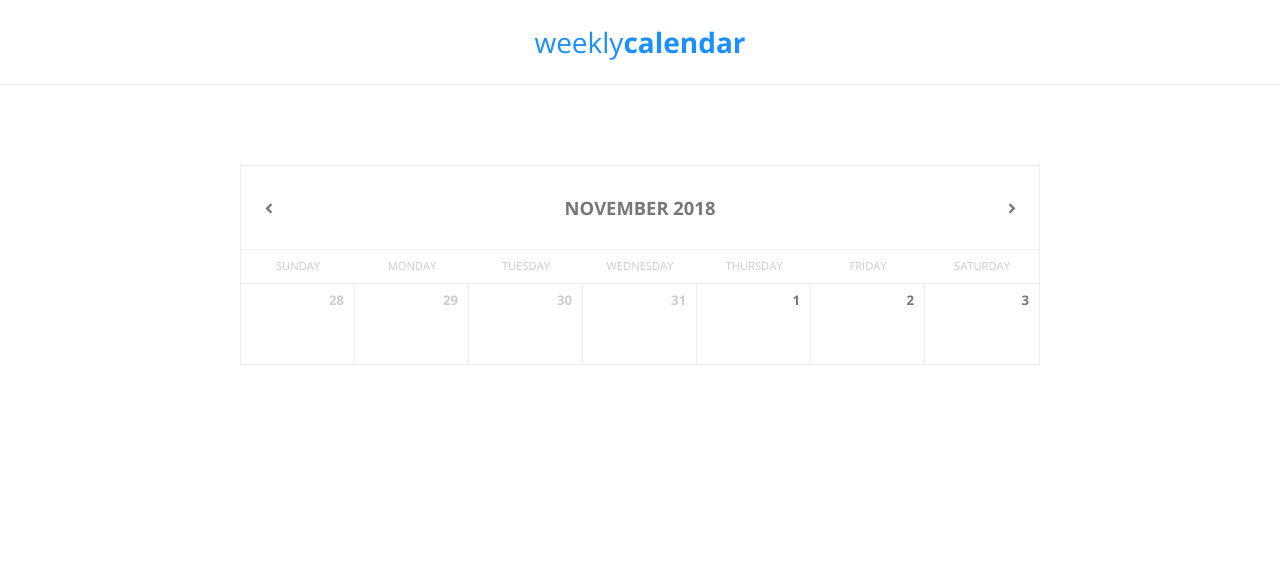
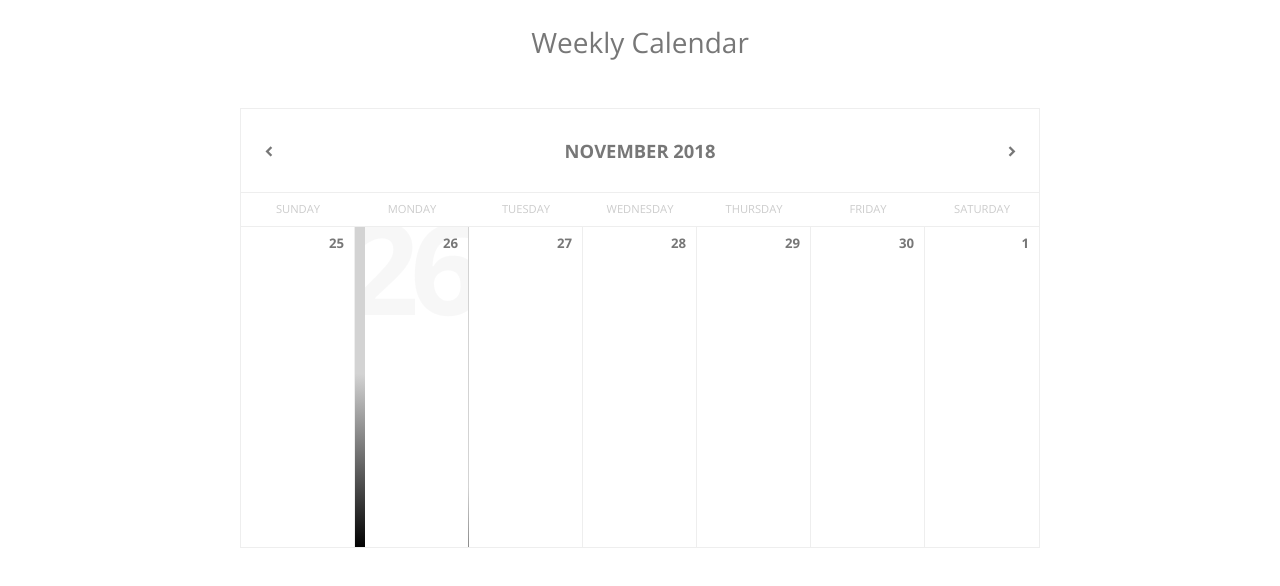
Before and after one commit to cmhanson93/weekly-cal, a React (Create React App) app: page / in a window 1280 px wide. Shown: the top 586 px of the page. Built offline with nearby package versions, Linux system fonts and the light colour scheme.

Commit message:
Updated styling, fixed weekly scroll

```diff
--- a/src/App.css
+++ b/src/App.css
@@ -4,7 +4,7 @@
 @import url(https://fonts.googleapis.com/icon?family=Material+Icons);
 
 .icon {
-  font-family: 'Material Icons', serif;
+  font-family: 'Material Icons', sans-serif;
   font-style: normal;
   display: inline-block;
   vertical-align: middle;
@@ -25,7 +25,7 @@
 /* VARIABLES */
 
 :root {
-  --main-color: #1a8fff;
+  --main-color: #777;
   --text-color: #777;
   --text-color-light: #ccc;
   --border-color: #eee;
@@ -54,7 +54,6 @@ header {
   display: block;
   width: 100%;
   padding: 1.75em 0;
-  border-bottom: 1px solid var(--border-color);
   background: var(--neutral-color);
 }
 
@@ -72,7 +71,7 @@ header #logo .icon {
 main {
   display: block;
   margin: 0 auto;
-  margin-top: 5em;
+  margin-top: 1.5em;
   max-width: 50em;
 }
 
@@ -162,7 +161,7 @@ main {
 
 .calendar .body .cell {
   position: relative;
-  height: 5em;
+  height: 20em;
   border-right: 1px solid var(--border-color);
   overflow: hidden;
   cursor: pointer;
@@ -177,7 +176,7 @@ main {
 
 .calendar .body .selected {
   border-left: 10px solid transparent;
-  border-image: linear-gradient(45deg, #1a8fff 0%,#53cbf1 40%);
+  border-image: linear-gradient(45deg, black 0%,lightgrey 40%);
   border-image-slice: 1;
 }
 
--- a/src/App.js
+++ b/src/App.js
@@ -11,7 +11,7 @@ class App extends React.Component {
         <header>
           <div id="logo">
             <span>
-              weekly<b>calendar</b>
+              Weekly Calendar
             </span>
           </div>
         </header>
--- a/src/Calendar.js
+++ b/src/Calendar.js
@@ -4,7 +4,7 @@ import dateFns from 'date-fns';
 class Calendar extends React.Component {
 
   state = {
-    currentMonth: new Date(),
+    currentWeek: new Date(),
     selectedDate: new Date()
   };
 
@@ -14,14 +14,14 @@ class Calendar extends React.Component {
     return (
       <div className="header row flex-middle">
         <div className="col col-start">
-          <div className="icon" onClick={this.prevMonth}>
+          <div className="icon" onClick={this.prevWeek}>
             chevron_left
           </div>
         </div>
         <div className="col col-center">
-          <span>{dateFns.format(this.state.currentMonth, dateFormat)}</span>
+          <span>{dateFns.format(this.state.currentWeek, dateFormat)}</span>
         </div>
-        <div className="col col-end" onClick={this.nextMonth}>
+        <div className="col col-end" onClick={this.nextWeek}>
           <div className="icon">chevron_right</div>
         </div>
       </div>
@@ -32,7 +32,7 @@ class Calendar extends React.Component {
     const dateFormat = "dddd";
     const days = [];
 
-    let startDate = dateFns.startOfWeek(this.state.currentMonth);
+    let startDate = dateFns.startOfWeek(this.state.currentWeek);
 
     for (let i=0; i < 7; i++) {
       days.push(
@@ -45,11 +45,9 @@ class Calendar extends React.Component {
   }
 
   renderCells() {
-    const { currentMonth, selectedDate } = this.state;
-    const monthStart = dateFns.startOfMonth(currentMonth);
-    const monthEnd = dateFns.endOfMonth(monthStart);
-    const startDate = dateFns.startOfWeek(monthStart);
-    const endDate = dateFns.endOfWeek(monthEnd);
+    const { currentWeek, selectedDate } = this.state;
+    const startDate = dateFns.startOfWeek(currentWeek);
+    const endDate = dateFns.endOfWeek(currentWeek);
 
     const dateFormat = "D";
     const rows = [];
@@ -65,7 +63,7 @@ class Calendar extends React.Component {
         days.push(
           <div
             className={`col cell ${
-              !dateFns.isSameMonth(day, monthStart)
+              !dateFns.isSameWeek(day, startDate)
               ? "disabled"
               : dateFns.isSameDay(day, selectedDate) ? "selected" : ""
             }`}
@@ -85,7 +83,8 @@ class Calendar extends React.Component {
       );
       days = [];
     }
-    return <div className="body">{rows[0]}</div>;
+
+    return <div className="body">{rows}</div>;
   }
 
   onDateClick = day => {
@@ -94,15 +93,15 @@ class Calendar extends React.Component {
     });
   };
 
-  nextMonth = () => {
+  nextWeek = () => {
     this.setState({
-      currentMonth: dateFns.addMonths(this.state.currentMonth, 1)
+      currentWeek: dateFns.addWeeks(this.state.currentWeek, 1)
     });
   };
 
-  prevMonth = () => {
+  prevWeek = () => {
     this.setState({
-      currentMonth: dateFns.subMonths(this.state.currentMonth, 1)
+      currentWeek: dateFns.subWeeks(this.state.currentWeek, 1)
     });
   };
 
```
Also changed, not shown: 1 other file (tests, documents, lock files or other folders).
